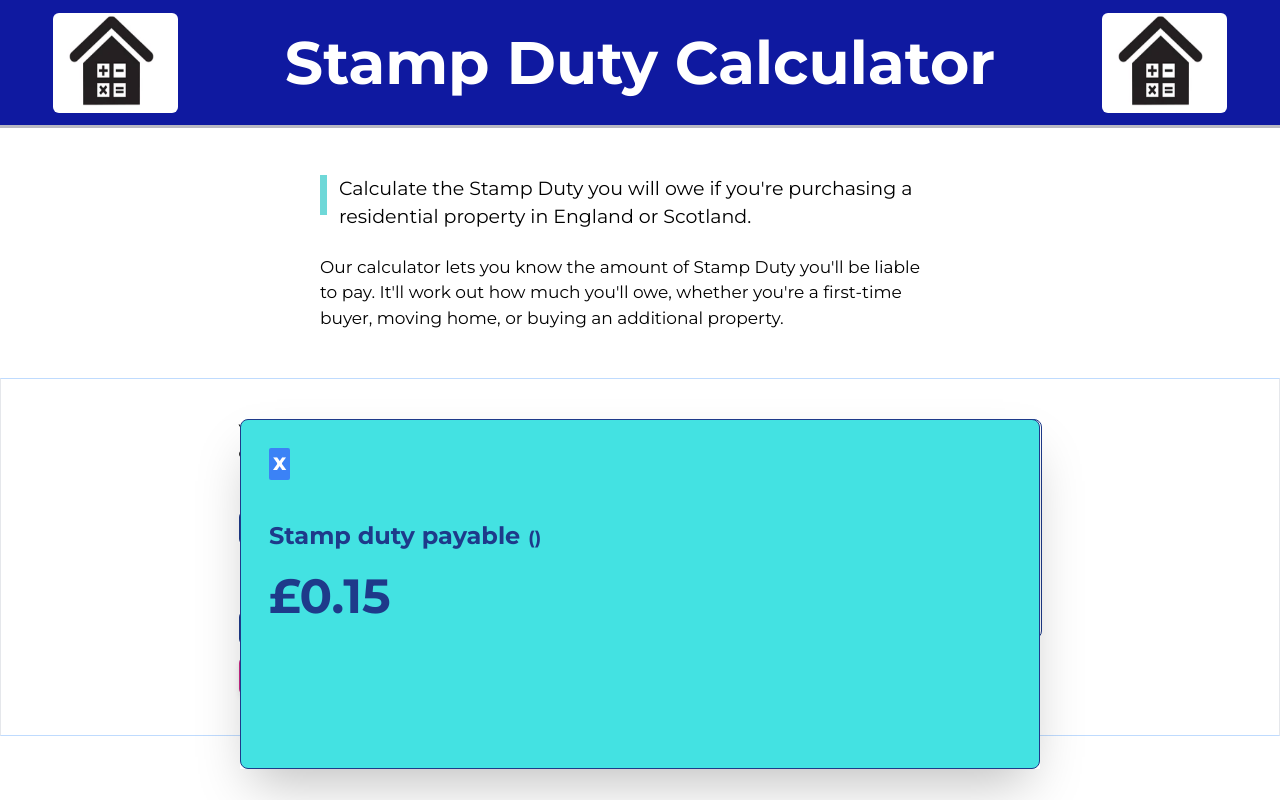
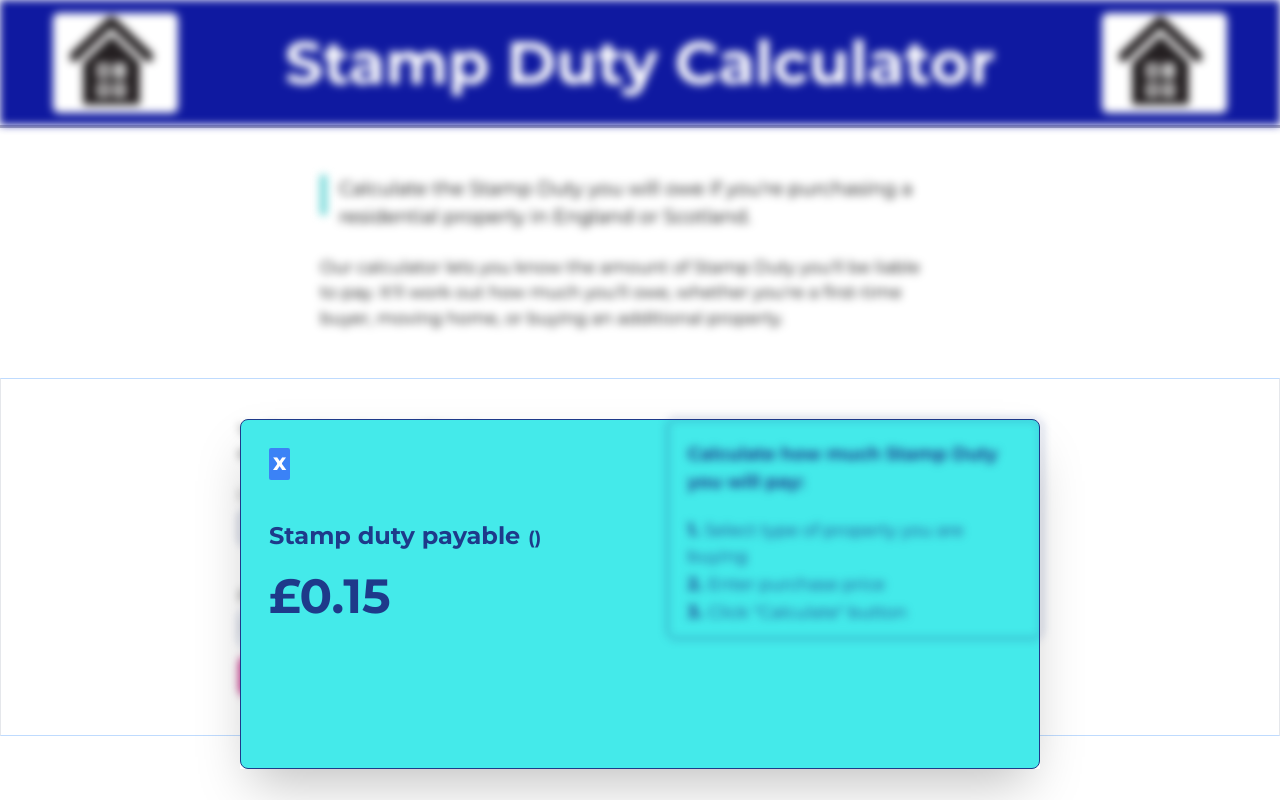
Before and after one commit to BlakeLawrence/property-ladder, a React (Vite) app: page / in a window 1280 px wide. Both pictures are taken after typing "5" into the empty fields and a click on the button "Calculate". Built offline with nearby package versions, Linux system fonts and the light colour scheme.

Commit message:
added blur to bg if results card shows

```diff
--- a/src/App.jsx
+++ b/src/App.jsx
@@ -29,8 +29,8 @@ function App() {
 
   return (
     <div>
-      <Navbar />
-      <Description />
+      <Navbar stampDuty={stampDuty} />
+      <Description stampDuty={stampDuty} />
       <div className="flex flex-col md:flex-row justify-center border border-b-blue-200 border-t-blue-200 p-5 lg:p-10">
         <Calculator
           price={price}
@@ -54,7 +54,7 @@ function App() {
           />
         </div>
 
-        <Instruction />
+        <Instruction stampDuty={stampDuty} />
       </div>
     </div>
   );
--- a/src/components/Calculator.jsx
+++ b/src/components/Calculator.jsx
@@ -5,6 +5,7 @@ export const Calculator = ({
   calculateFirst,
   calculateNext,
   calculateAdditional,
+  stampDuty,
 }) => {
   const whichRate = () => {
     if (buyerStatus === "first") {
@@ -18,7 +19,13 @@ export const Calculator = ({
 
   return (
     <>
-      <div className="flex flex-col md:w-[300px]">
+      <div
+        className={
+          stampDuty <= 0
+            ? "flex flex-col md:w-[300px]"
+            : "flex flex-col md:w-[300px] blur-sm"
+        }
+      >
         <p className="text-[12px] sm:text-[12px] md:text-[15px]">
           You&apos;ll need to select and fill both elements of this form to get
           a result.
--- a/src/components/Description.jsx
+++ b/src/components/Description.jsx
@@ -1,7 +1,13 @@
-export const Description = () => {
+export const Description = ({ stampDuty }) => {
   return (
     <>
-      <div className="flex justify-evenly h-[115px] md:h-[250px]">
+      <div
+        className={
+          stampDuty <= 0
+            ? "flex justify-evenly h-[115px] md:h-[250px]"
+            : "flex justify-evenly h-[115px] md:h-[250px] blur-sm"
+        }
+      >
         <div className="flex sm:flex-col md:justify-evenly md:w-1/2">
           <div className="flex md:flex-col pt-5 pb-5 pl-2 pr-1 lg:p-0">
             <div className="border-l-[7px] border-[#6FD8D8] h-[40px] pl-3 text-[9px] sm:text-[11px] md:text-[15px] lg:text-[19px] mb-10">
--- a/src/components/Instructions.jsx
+++ b/src/components/Instructions.jsx
@@ -1,6 +1,12 @@
-export const Instruction = () => {
+export const Instruction = ({ stampDuty }) => {
   return (
-    <div className="flex-col border rounded-lg border-blue-900 lg:w-[375px] h-[150px] lg:h-[220px] lg:ml-32 p-3 lg:p-5">
+    <div
+      className={
+        stampDuty <= 0
+          ? "flex-col border rounded-lg border-blue-900 lg:w-[375px] h-[150px] lg:h-[220px] lg:ml-32 p-3 lg:p-5"
+          : "flex-col border rounded-lg border-blue-900 lg:w-[375px] h-[150px] lg:h-[220px] lg:ml-32 p-3 lg:p-5 blur-sm"
+      }
+    >
       <h3 className="text-blue-900 font-bold text-[12px] lg:text-lg">
         Calculate how much Stamp Duty you will pay:
       </h3>
--- a/src/components/Navbar.jsx
+++ b/src/components/Navbar.jsx
@@ -1,7 +1,13 @@
-export const Navbar = () => {
+export const Navbar = ({ stampDuty }) => {
   return (
     <>
-      <div className="flex justify-around bg-[#0F19A0] h-[125px] items-center">
+      <div
+        className={
+          stampDuty <= 0
+            ? "flex justify-around bg-[#0F19A0] h-[125px] items-center "
+            : "flex justify-around bg-[#0F19A0] h-[125px] items-center blur-sm"
+        }
+      >
         <img
           className="w-[40px] h-[40px] md:w-[80px] md:h-[80px] lg:w-[125px] lg:h-[100px] rounded-md"
           src="./stamp-fav.png"
--- a/src/components/Results.jsx
+++ b/src/components/Results.jsx
@@ -2,7 +2,7 @@ import { wordChoice } from "../helpers/helpers";
 
 export const Results = ({ setStampDuty, stampDuty, buyerStatus }) => {
   return (
-    <div className="p-3 md:p-7 bg-[#43e2e2] w-[300px] md:w-[800px] md:h-[350px] rounded-lg border border-blue-900">
+    <div className="p-3 md:p-7 bg-[#44eaea] w-[300px] md:w-[800px] md:h-[350px] rounded-lg border border-blue-900">
       <button
         className="text-[#ffff] text-[10px] md:text-lg font-extrabold bg-blue-500 px-1 py-0.5 rounded-sm"
         onClick={() => {
```
